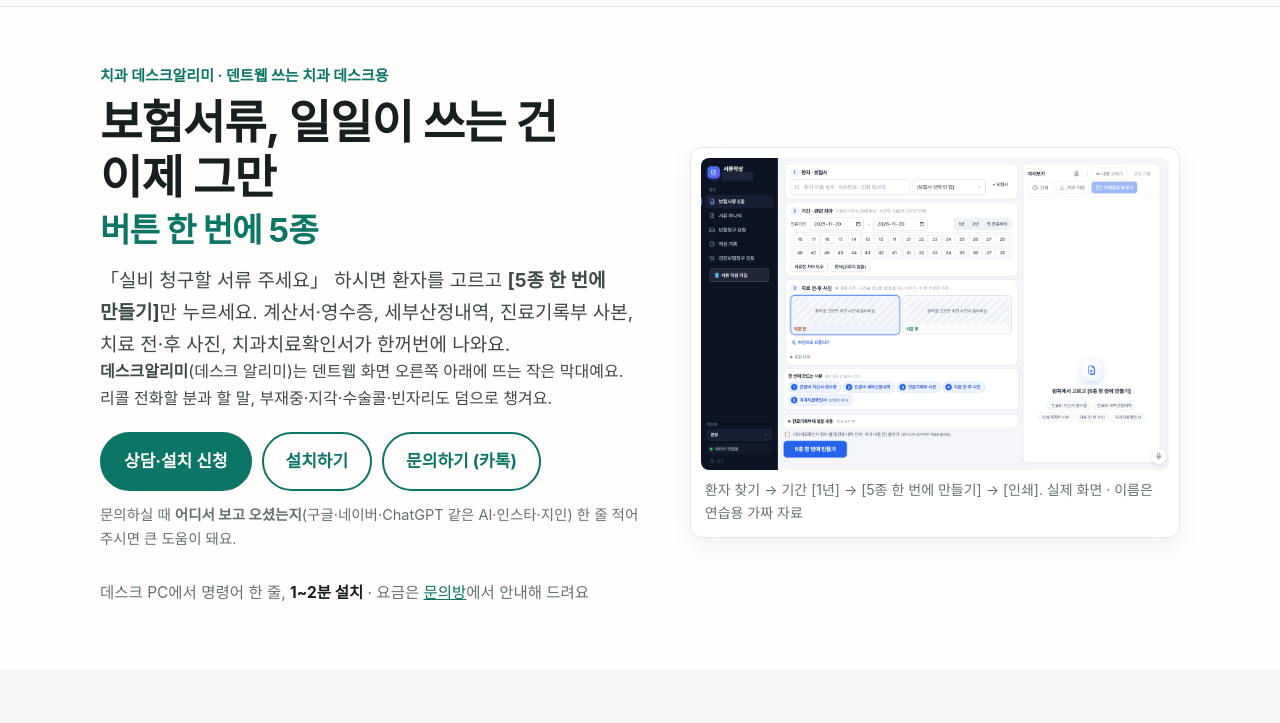
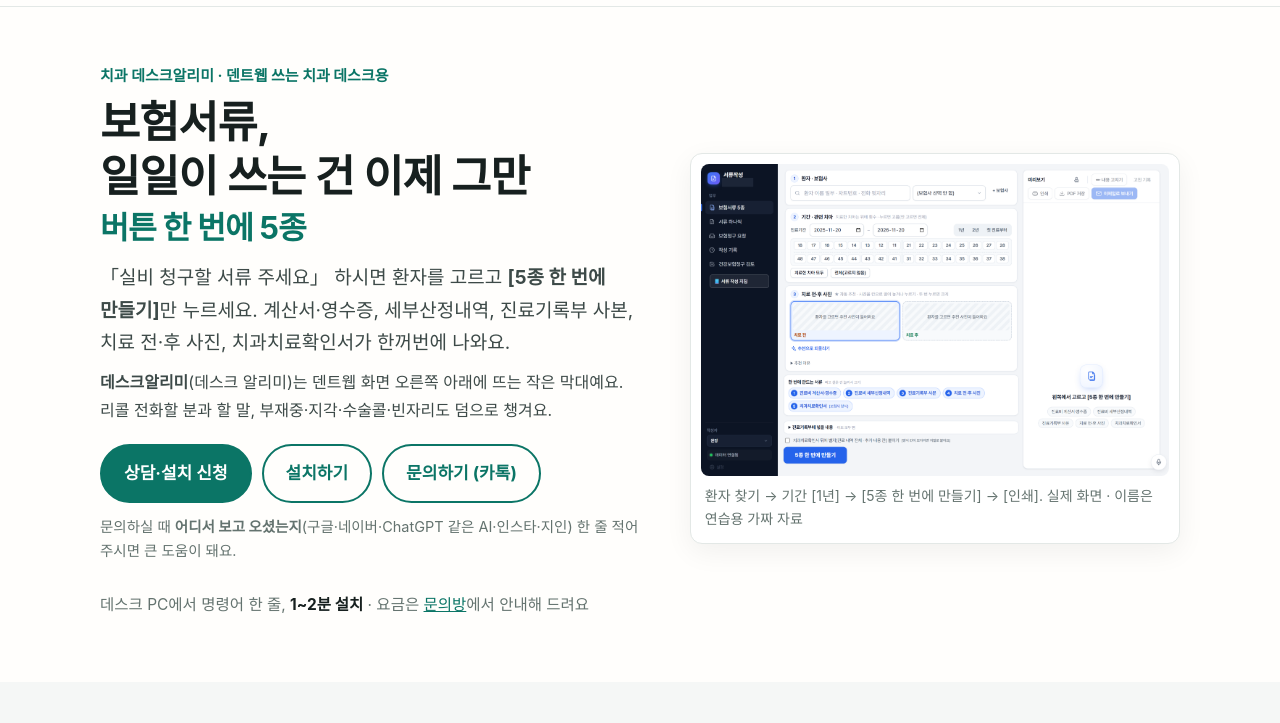
Before and after one commit to 4prism/4prism.github.io, a plain HTML site: page index.html in a window 1280 px wide. Shown: the part 54-777 px from the top of the page. Drawn offline with Linux system fonts and the light colour scheme.

Commit message:
홈페이지 갱신 11-23 12:33

```diff
--- a/index.html
+++ b/index.html
@@ -12,7 +12,7 @@
 <section class="hero"><div class="wrap hero-in">
 <div class="hero-t">
 <p class="kicker">치과 데스크알리미 · 덴트웹 쓰는 치과 데스크용</p>
-<h1>보험서류, 일일이 쓰는 건 이제 그만<span class="h1-sub">버튼 한 번에 5종</span></h1>
+<h1>보험서류,<br>일일이 쓰는 건 이제 그만<span class="h1-sub">버튼 한 번에 5종</span></h1>
 <p class="lead">「실비 청구할 서류 주세요」 하시면 환자를 고르고 <b>[5종 한 번에 만들기]</b>만 누르세요. 계산서·영수증, 세부산정내역, 진료기록부 사본, 치료 전·후 사진, 치과치료확인서가 한꺼번에 나와요.</p>
 <p class="lead2"><b>데스크알리미</b>(데스크 알리미)는 덴트웹 화면 오른쪽 아래에 뜨는 작은 막대예요. 리콜 전화할 분과 할 말, 부재중·지각·수술콜·빈자리도 덤으로 챙겨요.</p>
 <div class="cta-row"><a class="btn" href="index.html#start">상담·설치 신청</a><a class="btn line" href="install.html">설치하기</a><a class="btn line" href="https://open.kakao.com/o/sI7lIiYi" rel="noopener">문의하기 (카톡)</a></div><p class="src">문의하실 때 <b>어디서 보고 오셨는지</b>(구글·네이버·ChatGPT 같은 AI·인스타·지인) 한 줄 적어 주시면 큰 도움이 돼요.</p>
--- a/style.css
+++ b/style.css
@@ -48,10 +48,11 @@ footer{border-top:1px solid var(--line);padding:28px 0 48px;font-size:15px;color
 .voice.wait{border-style:dashed;background:transparent}.voice.wait blockquote{color:var(--ink2);font-size:15px}
 @media (max-width:860px){.voices{grid-template-columns:1fr}}
 .h1-sub{display:block;margin-top:6px;color:var(--acc);font-size:.72em}
-.lead2{color:var(--ink2);font-size:16px;line-height:1.7;margin:-4px 0 0}
+.lead2{color:var(--ink2);font-size:16px;line-height:1.7;margin:10px 0 0}
 .tips{display:grid;grid-template-columns:repeat(3,minmax(0,1fr));gap:14px;margin-top:18px}
 .tip{border:1px solid var(--line);border-radius:14px;background:var(--paper);padding:20px 22px}
 .tip .tag{display:inline-block;font-size:13px;font-weight:700;color:var(--acc);background:var(--accbg);border-radius:999px;padding:3px 10px}
 .tip h3{margin:10px 0 6px;font-size:18px}.tip p{margin:0;color:var(--ink2);line-height:1.7}
 .tips-more{margin-top:18px}
 @media (max-width:860px){.tips{grid-template-columns:1fr}}
+.hero h1{font-size:clamp(30px,3.4vw,44px);word-break:keep-all;line-height:1.25}
```
